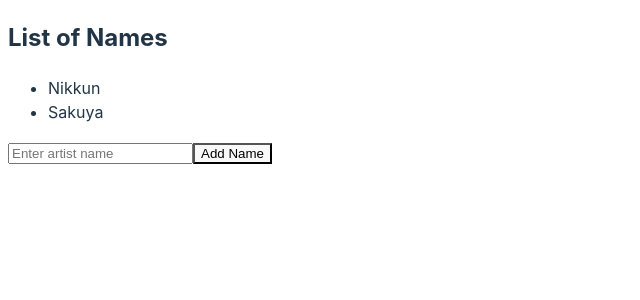
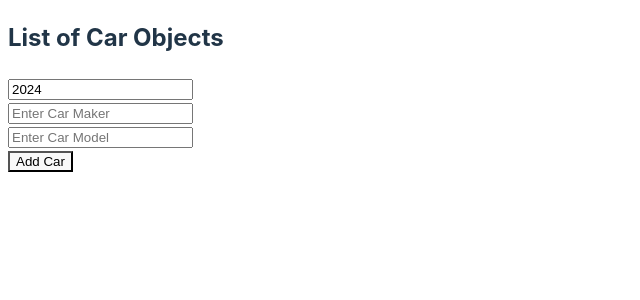
Before and after one commit to Nikkun07/ReactJS-Studies, a React (Vite) app in the folder 0-ReactJS-Extras/react-learning/: page / in a window 1280 px wide. Shown: the top 300 px of the page, without its empty margins (0-640 px from the left). Built offline with nearby package versions, Linux system fonts and the light colour scheme.

Commit message:
React Extras - Update Array of Objects

```diff
--- a/0-ReactJS-Extras/react-learning/src/App.jsx
+++ b/0-ReactJS-Extras/react-learning/src/App.jsx
@@ -1,10 +1,10 @@
-import MyComponent from "./UpdateArrays.jsx";
+import ObjectArrays from "./UpdateObjectArray.jsx";
 
 function App() {
 
 
   return(<>
-    <MyComponent/>
+    <ObjectArrays/>
   </>);
 }
 
--- /dev/null
+++ b/0-ReactJS-Extras/react-learning/src/UpdateObjectArray.jsx
@@ -0,0 +1,62 @@
+import React, { useState } from "react";
+
+function ObjectArrays()
+{
+
+    const [cars, setCars] = useState([]);
+    const [carYear, setCarYear] = useState(new Date().getFullYear());
+    const [carMaker, setCarMaker] = useState("");
+    const [carModel, setCarModel] = useState("");
+
+    function AddCar()
+    {
+        const newCar = {year: carYear,
+                        maker: carMaker,
+                        model: carModel}
+
+        setCars(c => [...c, newCar]);
+
+        setCarYear(new Date().getFullYear());
+        setCarMaker("");
+        setCarModel("");
+    }
+    function RemoveCar(index)
+    {
+        setCars(c => c.filter((_, i) => i !== index))
+    }
+
+    function yearChange(event)
+    {
+        setCarYear(event.target.value);
+    }
+
+    function makerChange(event)
+    {
+        setCarMaker(event.target.value);
+    }
+
+    function modelChange(event)
+    {
+        setCarModel(event.target.value);
+    }
+    return(
+        <div>
+            <h2>List of Car Objects</h2>
+            <ul>
+                {cars.map((car, index) =>
+                <li key={index} onClick={() => RemoveCar(index)}>
+                    {car.year} {car.maker} {car.model}
+
+                </li>)}
+            </ul>
+            <input type="number" value={carYear} onChange={yearChange}/> <br />
+            <input type="text" value={carMaker} onChange={makerChange} placeholder="Enter Car Maker"/> <br />
+            <input type="text" value={carModel} onChange={modelChange} placeholder="Enter Car Model"/> <br />
+            <button onClick={AddCar}>Add Car</button>
+
+        </div>
+    )
+
+}
+
+export default ObjectArrays;
```
Also changed, not shown: 0-ReactJS-Extras/react-learning/1-FinishedScripts/UpdateArrays.jsx (renamed from 0-ReactJS-Extras/react-learning/src/UpdateArrays.jsx).
